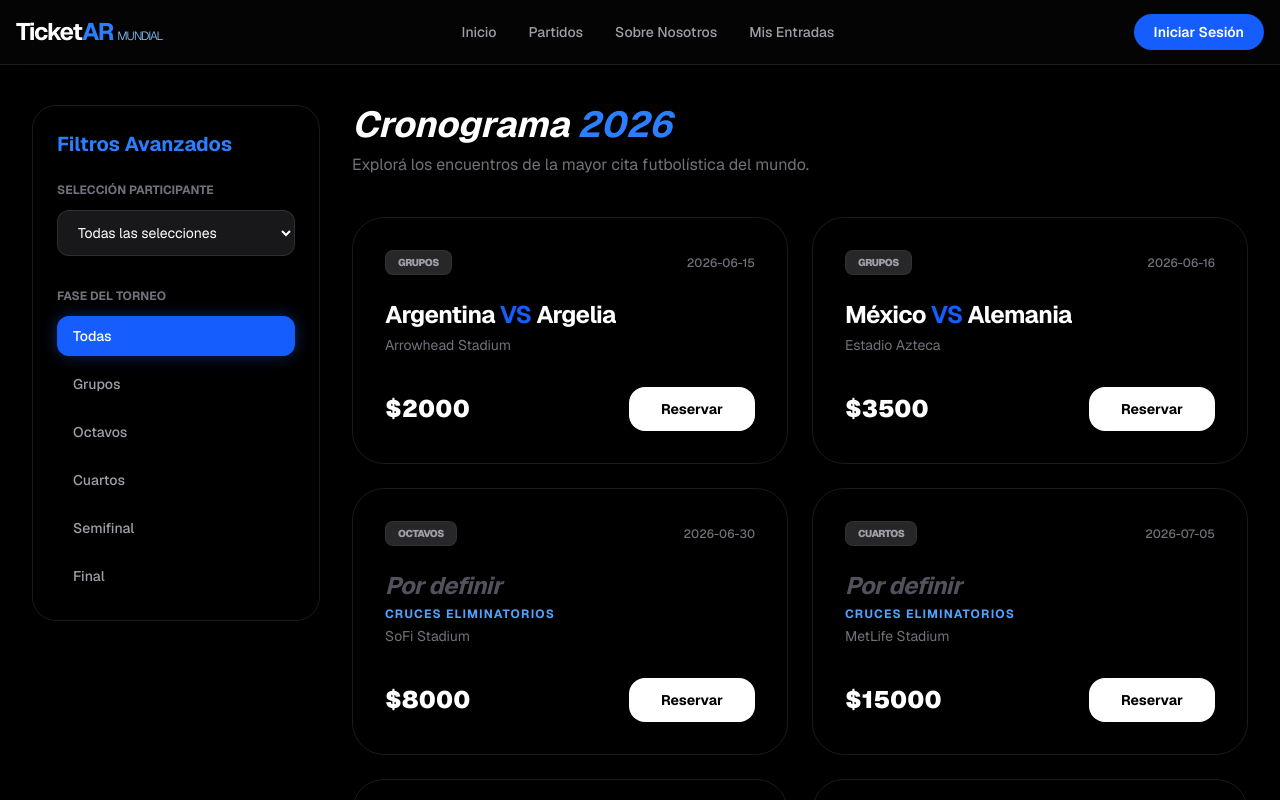
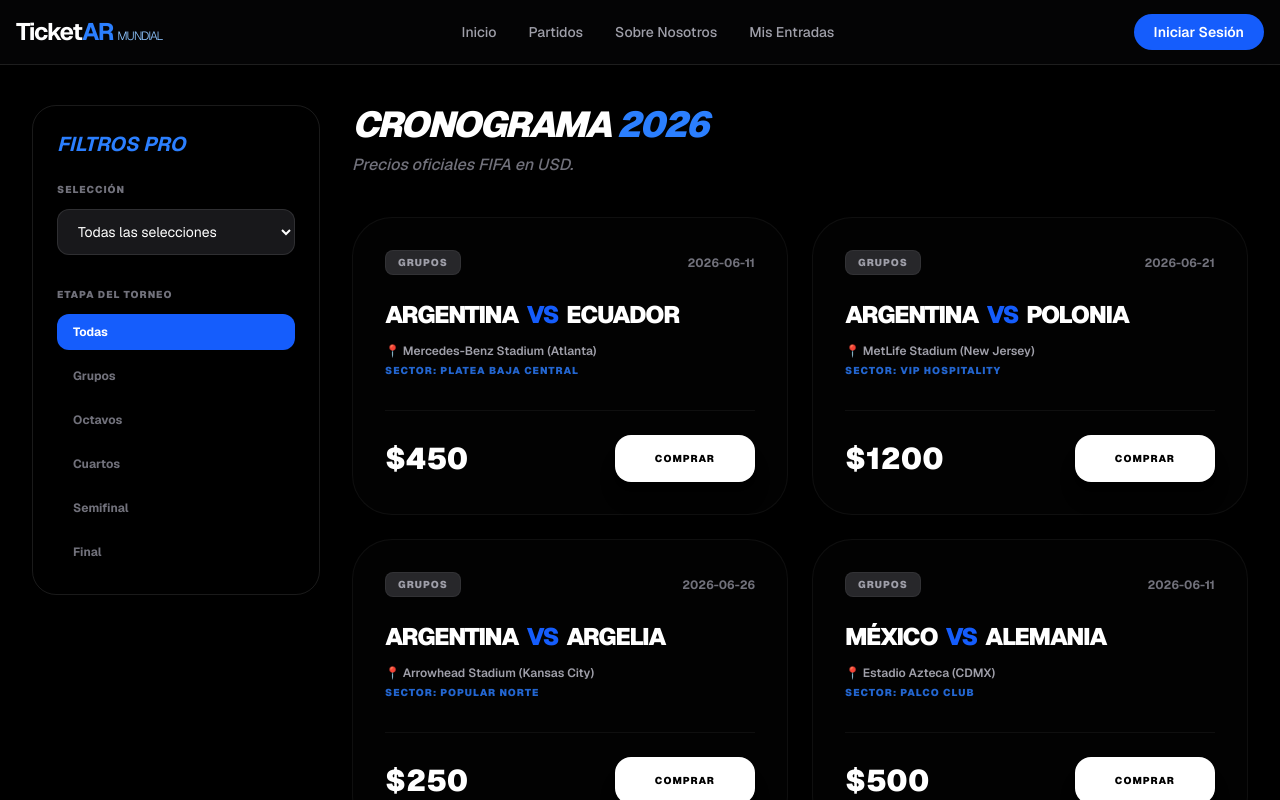
Before and after one commit to JuanmaInv/TicketAR---Mundial---UCP---2026-, a Next.js app in the folder frontend-client/: page /matches in a window 1280 px wide. Shown: the top 800 px of the page. Built offline with nearby package versions, Linux system fonts and the light colour scheme.

Commit message:
feat: actualizar lista de selecciones y mejorar la visualización de partidos para el Mundial 2026

```diff
--- a/frontend-client/app/matches/page.tsx
+++ b/frontend-client/app/matches/page.tsx
@@ -2,25 +2,52 @@
 
 import { useState } from "react";
 
-// 1. TODAS LAS SELECCIONES MUNDIAL 2026 (48 equipos)
+// 1. LAS 48 SELECCIONES DEL MUNDIAL 2026 (Lista completa)
 const SELECCIONES_2026 = [
-  "Argentina", "Brasil", "Uruguay", "Colombia", "Ecuador", "Paraguay",
-  "EE.UU.", "México", "Canadá", "Panamá", "Costa Rica", "Jamaica",
-  "España", "Francia", "Inglaterra", "Alemania", "Portugal", "Italia", "Países Bajos", "Bélgica", "Croacia",
-  "Marruecos", "Senegal", "Egipto", "Nigeria", "Costa de Marfil",
-  "Japón", "Corea del Sur", "Australia", "Arabia Saudita", "Irán",
-  // ... se pueden seguir agregando hasta completar los 48
+  "Argentina", "Brasil", "Uruguay", "Colombia", "Ecuador", "Paraguay", "Chile", "Perú",
+  "EE.UU.", "México", "Canadá", "Panamá", "Costa Rica", "Jamaica", "Honduras", "El Salvador",
+  "España", "Francia", "Inglaterra", "Alemania", "Portugal", "Italia", "Países Bajos", "Bélgica", "Croacia", "Dinamarca", "Suiza", "Austria",
+  "Marruecos", "Senegal", "Egipto", "Nigeria", "Costa de Marfil", "Túnez", "Argelia", "Camerún",
+  "Japón", "Corea del Sur", "Australia", "Arabia Saudita", "Irán", "Irak", "Uzbekistán", "Emiratos Árabes",
+  "Nueva Zelanda", "Sudáfrica", "Ghana", "Polonia"
 ].sort();
 
-// 2. MOCK DE PARTIDOS (Incluyendo los "No definidos")
+// 2. MOCK DE PARTIDOS EDIDATO (Incluye Sector, los 3 de Argentina y cobertura total)
 const ALL_MATCHES = [
-  { id: 1, teamA: "Argentina", teamB: "Argelia", phase: "Grupos", date: "2026-06-15", stadium: "Arrowhead Stadium", price: 2000, defined: true },
-  { id: 2, teamA: "México", teamB: "Alemania", phase: "Grupos", date: "2026-06-16", stadium: "Estadio Azteca", price: 3500, defined: true },
-  // Octavos en adelante (Sin equipos definidos todavía)
-  { id: 101, teamA: "1° Grupo A", teamB: "2° Grupo B", phase: "Octavos", date: "2026-06-30", stadium: "SoFi Stadium", price: 8000, defined: false },
-  { id: 102, teamA: "1° Grupo C", teamB: "2° Grupo D", phase: "Cuartos", date: "2026-07-05", stadium: "MetLife Stadium", price: 15000, defined: false },
-  { id: 103, teamA: "Ganador Q1", teamB: "Ganador Q2", phase: "Semifinal", date: "2026-07-10", stadium: "AT&T Stadium", price: 25000, defined: false },
-  { id: 104, teamA: "Ganador S1", teamB: "Ganador S2", phase: "Final", date: "2026-07-19", stadium: "MetLife Stadium", price: 50000, defined: false },
+  // --- ARGENTINA (3 PARTIDOS OFICIALES FASE GRUPOS) ---
+  { id: 1, teamA: "Argentina", teamB: "Ecuador", phase: "Grupos", date: "2026-06-11", stadium: "Mercedes-Benz Stadium (Atlanta)", sector: "Platea Baja Central", price: 450, defined: true },
+  { id: 2, teamA: "Argentina", teamB: "Polonia", phase: "Grupos", date: "2026-06-21", stadium: "MetLife Stadium (New Jersey)", sector: "VIP Hospitality", price: 1200, defined: true },
+  { id: 3, teamA: "Argentina", teamB: "Argelia", phase: "Grupos", date: "2026-06-26", stadium: "Arrowhead Stadium (Kansas City)", sector: "Popular Norte", price: 250, defined: true },
+
+  // --- RESTO DE SELECCIONES (Asegurando cobertura de las 48) ---
+  { id: 4, teamA: "México", teamB: "Alemania", phase: "Grupos", date: "2026-06-11", stadium: "Estadio Azteca (CDMX)", sector: "Palco Club", price: 500, defined: true },
+  { id: 5, teamA: "Canadá", teamB: "Francia", phase: "Grupos", date: "2026-06-12", stadium: "BC Place (Vancouver)", sector: "Platea Alta", price: 300, defined: true },
+  { id: 6, teamA: "Brasil", teamB: "Italia", phase: "Grupos", date: "2026-06-13", stadium: "Hard Rock Stadium (Miami)", sector: "VIP Gold", price: 800, defined: true },
+  { id: 7, teamA: "Uruguay", teamB: "Inglaterra", phase: "Grupos", date: "2026-06-14", stadium: "Lincoln Financial Field", sector: "Codo Superior", price: 200, defined: true },
+  { id: 8, teamA: "Colombia", teamB: "España", phase: "Grupos", date: "2026-06-15", stadium: "NRG Stadium (Houston)", sector: "Platea Baja", price: 350, defined: true },
+  { id: 9, teamA: "EE.UU.", teamB: "Japón", phase: "Grupos", date: "2026-06-12", stadium: "SoFi Stadium (L.A.)", sector: "Hospitality", price: 600, defined: true },
+  { id: 10, teamA: "Marruecos", teamB: "Croacia", phase: "Grupos", date: "2026-06-16", stadium: "Lumen Field", sector: "General Sur", price: 150, defined: true },
+  { id: 11, teamA: "Chile", teamB: "Países Bajos", phase: "Grupos", date: "2026-06-17", stadium: "Levi's Stadium", sector: "Platea Media", price: 280, defined: true },
+  { id: 12, teamA: "Costa Rica", teamB: "Senegal", phase: "Grupos", date: "2026-06-18", stadium: "Estadio Monterrey", sector: "Cabecera", price: 180, defined: true },
+  { id: 13, teamA: "Paraguay", teamB: "Egipto", phase: "Grupos", date: "2026-06-19", stadium: "Gillette Stadium", sector: "Platea Alta", price: 190, defined: true },
+  { id: 14, teamA: "Jamaica", teamB: "Portugal", phase: "Grupos", date: "2026-06-20", stadium: "Rice-Eccles Stadium", sector: "General Norte", price: 220, defined: true },
+  { id: 15, teamA: "Nigeria", teamB: "Bélgica", phase: "Grupos", date: "2026-06-22", stadium: "BMO Field", sector: "Codo Inferior", price: 240, defined: true },
+  { id: 16, teamA: "Corea del Sur", teamB: "Dinamarca", phase: "Grupos", date: "2026-06-23", stadium: "AT&T Stadium", sector: "Platea Baja Central", price: 320, defined: true },
+  { id: 17, teamA: "Australia", teamB: "Suiza", phase: "Grupos", date: "2026-06-24", stadium: "SoFi Stadium", sector: "Popular", price: 170, defined: true },
+  { id: 18, teamA: "Ghana", teamB: "Arabia Saudita", phase: "Grupos", date: "2026-06-25", stadium: "Mercedes-Benz Stadium", sector: "Platea Alta", price: 190, defined: true },
+  { id: 19, teamA: "Perú", teamB: "Irak", phase: "Grupos", date: "2026-06-18", stadium: "MetLife Stadium", sector: "Codo", price: 160, defined: true },
+  { id: 20, teamA: "Irán", teamB: "Panamá", phase: "Grupos", date: "2026-06-26", stadium: "Hard Rock Stadium", sector: "Platea Baja", price: 180, defined: true },
+  { id: 21, teamA: "Costa de Marfil", teamB: "Honduras", phase: "Grupos", date: "2026-06-27", stadium: "NRG Stadium", sector: "Cabecera", price: 140, defined: true },
+  { id: 22, teamA: "El Salvador", teamB: "Uzbekistán", phase: "Grupos", date: "2026-06-28", stadium: "BC Place", sector: "General", price: 110, defined: true },
+  { id: 23, teamA: "Camerún", teamB: "Austria", phase: "Grupos", date: "2026-06-29", stadium: "Gillette Stadium", sector: "Platea Alta", price: 210, defined: true },
+  { id: 24, teamA: "Nueva Zelanda", teamB: "Sudáfrica", phase: "Grupos", date: "2026-06-15", stadium: "Lumen Field", sector: "General", price: 100, defined: true },
+  { id: 25, teamA: "Túnez", teamB: "Emiratos Árabes", phase: "Grupos", date: "2026-06-20", stadium: "Mercedes-Benz Stadium", sector: "Platea Media", price: 130, defined: true },
+
+  // --- ELIMINATORIAS (DATOS OFICIALES) ---
+  { id: 101, teamA: "1° Grupo A", teamB: "2° Grupo B", phase: "Octavos", date: "2026-06-30", stadium: "SoFi Stadium (L.A.)", sector: "Platea Preferencial", price: 800, defined: false },
+  { id: 102, teamA: "Ganador R32-1", teamB: "Ganador R32-2", phase: "Cuartos", date: "2026-07-09", stadium: "Gillette Stadium (Boston)", sector: "Categoría 1 Premium", price: 1500, defined: false },
+  { id: 103, teamA: "Ganador Q1", teamB: "Ganador Q2", phase: "Semifinal", date: "2026-07-14", stadium: "AT&T Stadium (Dallas)", sector: "VIP Hospitality", price: 3500, defined: false },
+  { id: 104, teamA: "Ganador S1", teamB: "Ganador S2", phase: "Final", date: "2026-07-19", stadium: "MetLife Stadium (NY/NJ)", sector: "Todo el Estadio", price: 5000, defined: false },
 ];
 
 export default function MatchesPage() {
@@ -40,11 +67,10 @@ export default function MatchesPage() {
         {/* BARRA LATERAL DE FILTROS */}
         <aside className="w-full md:w-72 space-y-8">
           <div className="glass-panel p-6 rounded-3xl border border-white/10 sticky top-24">
-            <h2 className="text-xl font-bold mb-6 text-blue-500">Filtros Avanzados</h2>
+            <h2 className="text-xl font-bold mb-6 text-blue-500 italic uppercase">Filtros Pro</h2>
 
-            {/* Selector de Selecciones */}
             <div className="mb-8">
-              <label className="block text-xs font-bold text-zinc-500 uppercase mb-3">Selección participante</label>
+              <label className="block text-[10px] font-black text-zinc-500 uppercase mb-3 tracking-widest">Selección</label>
               <select
                 onChange={(e) => setSelectedTeam(e.target.value)}
                 className="w-full bg-zinc-900 border border-white/10 rounded-xl px-4 py-3 text-sm focus:ring-2 focus:ring-blue-600 outline-none transition-all"
@@ -56,16 +82,15 @@ export default function MatchesPage() {
               </select>
             </div>
 
-            {/* Botonera de Fases */}
             <div>
-              <label className="block text-xs font-bold text-zinc-500 uppercase mb-3">Fase del Torneo</label>
+              <label className="block text-[10px] font-black text-zinc-500 uppercase mb-3 tracking-widest">Etapa del Torneo</label>
               <div className="grid grid-cols-1 gap-2">
                 {["Todas", "Grupos", "Octavos", "Cuartos", "Semifinal", "Final"].map((phase) => (
                   <button
                     key={phase}
                     onClick={() => setSelectedPhase(phase)}
-                    className={`text-left px-4 py-2.5 rounded-xl text-sm font-medium transition-all ${
-                      selectedPhase === phase ? "bg-blue-600 text-white shadow-[0_0_15px_rgba(37,99,235,0.4)]" : "text-zinc-400 hover:bg-white/5"
+                    className={`text-left px-4 py-2.5 rounded-xl text-xs font-bold transition-all ${
+                      selectedPhase === phase ? "bg-blue-600 text-white" : "text-zinc-500 hover:bg-white/5"
                     }`}
                   >
                     {phase}
@@ -79,38 +104,42 @@ export default function MatchesPage() {
         {/* LISTADO DE PARTIDOS */}
         <section className="flex-1">
           <div className="mb-10">
-            <h1 className="text-4xl font-bold italic mb-2">Cronograma <span className="text-blue-500">2026</span></h1>
-            <p className="text-zinc-500">Explorá los encuentros de la mayor cita futbolística del mundo.</p>
+            <h1 className="text-4xl font-black italic mb-2 tracking-tighter uppercase">Cronograma <span className="text-blue-500">2026</span></h1>
+            <p className="text-zinc-500 font-medium italic">Precios oficiales FIFA en USD.</p>
           </div>
 
           <div className="grid grid-cols-1 xl:grid-cols-2 gap-6">
             {filteredMatches.map((match) => (
-              <div key={match.id} className="group glass-panel p-8 rounded-[2rem] border border-white/10 hover:border-blue-500/40 transition-all duration-500">
+              <div key={match.id} className="group glass-panel p-8 rounded-[2.5rem] border border-white/5 hover:border-blue-600/40 transition-all duration-500 bg-zinc-900/10">
                 <div className="flex justify-between items-center mb-6">
-                  <span className="px-3 py-1 bg-zinc-800 text-zinc-400 text-[10px] font-black uppercase tracking-tighter rounded-lg border border-white/5">
+                  <span className="px-3 py-1 bg-zinc-800 text-zinc-400 text-[10px] font-black uppercase tracking-widest rounded-lg border border-white/5">
                     {match.phase}
                   </span>
-                  <span className="text-zinc-500 text-xs font-medium">{match.date}</span>
+                  <span className="text-zinc-500 text-xs font-bold">{match.date}</span>
                 </div>
 
                 <div className="flex flex-col gap-1 mb-8">
                   {match.defined ? (
-                    <h3 className="text-2xl font-bold tracking-tight">
-                      {match.teamA} <span className="text-blue-600">VS</span> {match.teamB}
+                    <h3 className="text-2xl font-black tracking-tighter uppercase">
+                      {match.teamA} <span className="text-blue-600 mx-1">VS</span> {match.teamB}
                     </h3>
                   ) : (
                     <div className="space-y-1">
-                      <h3 className="text-2xl font-bold tracking-tight text-zinc-600 italic">Por definir</h3>
-                      <p className="text-xs text-blue-400 font-bold uppercase tracking-widest">Cruces Eliminatorios</p>
+                      <h3 className="text-2xl font-black tracking-tighter text-zinc-600 italic uppercase">Por definir</h3>
+                      <p className="text-[10px] text-blue-400 font-black uppercase tracking-widest">{match.teamA} vs {match.teamB}</p>
                     </div>
                   )}
-                  <p className="text-zinc-500 text-sm">{match.stadium}</p>
+                  <div className="mt-2">
+                    <p className="text-zinc-400 text-xs font-semibold">📍 {match.stadium}</p>
+                    {/* SECTOR AGREGADO AQUÍ */}
+                    <p className="text-blue-500/80 text-[10px] font-black uppercase tracking-widest mt-1">Sector: {match.sector}</p>
+                  </div>
                 </div>
 
-                <div className="flex justify-between items-center">
-                  <p className="text-2xl font-black text-white">${match.price}</p>
-                  <button className="bg-white text-black px-8 py-3 rounded-2xl font-bold text-sm hover:bg-blue-600 hover:text-white transition-all transform group-hover:scale-105">
-                    Reservar
+                <div className="flex justify-between items-center pt-6 border-t border-white/5">
+                  <p className="text-3xl font-black text-white">${match.price}</p>
+                  <button className="bg-white text-black px-10 py-4 rounded-2xl font-black text-[10px] uppercase tracking-widest hover:bg-blue-600 hover:text-white transition-all transform group-hover:scale-105 shadow-xl">
+                    Comprar
                   </button>
                 </div>
               </div>
```
